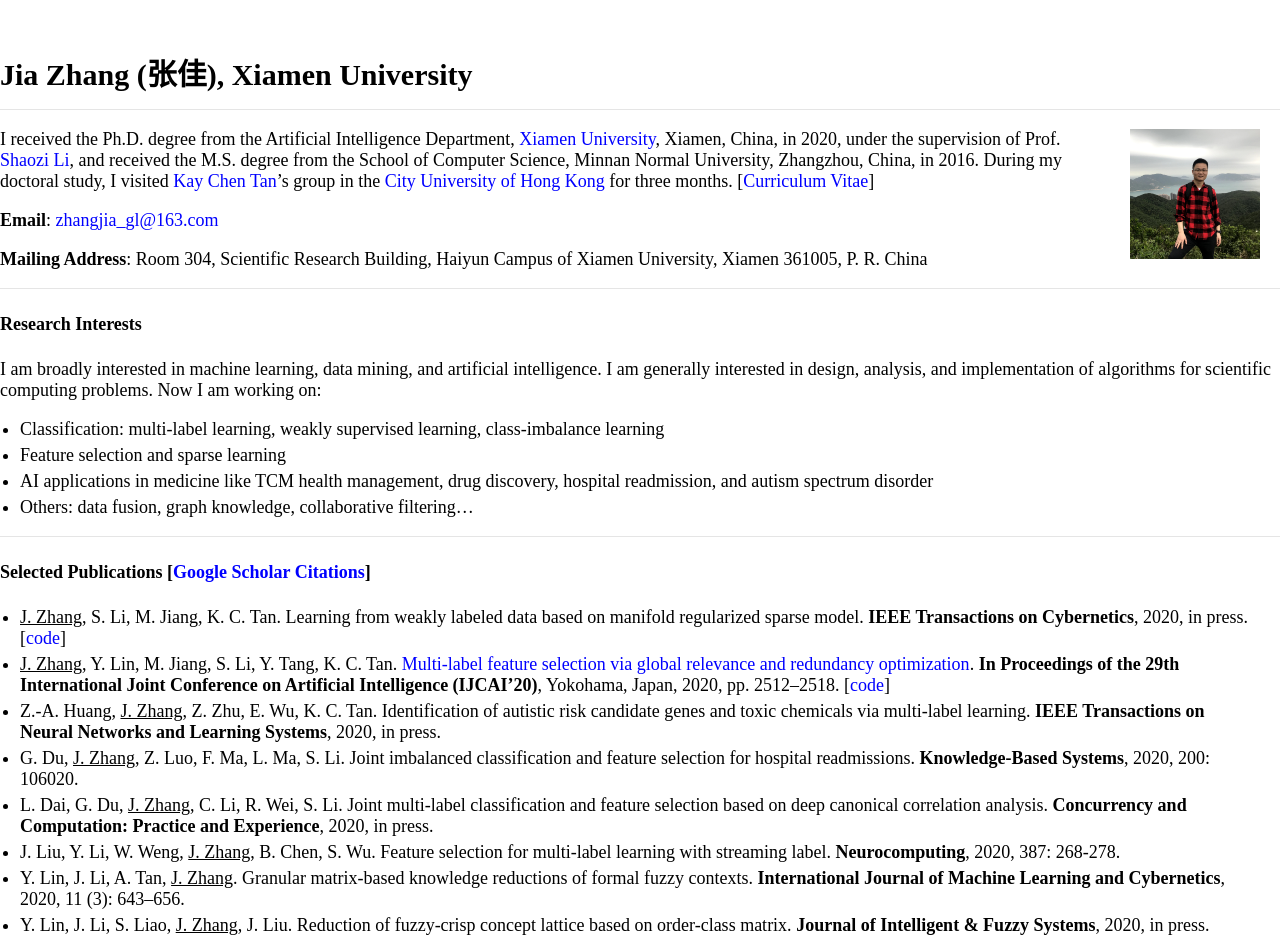
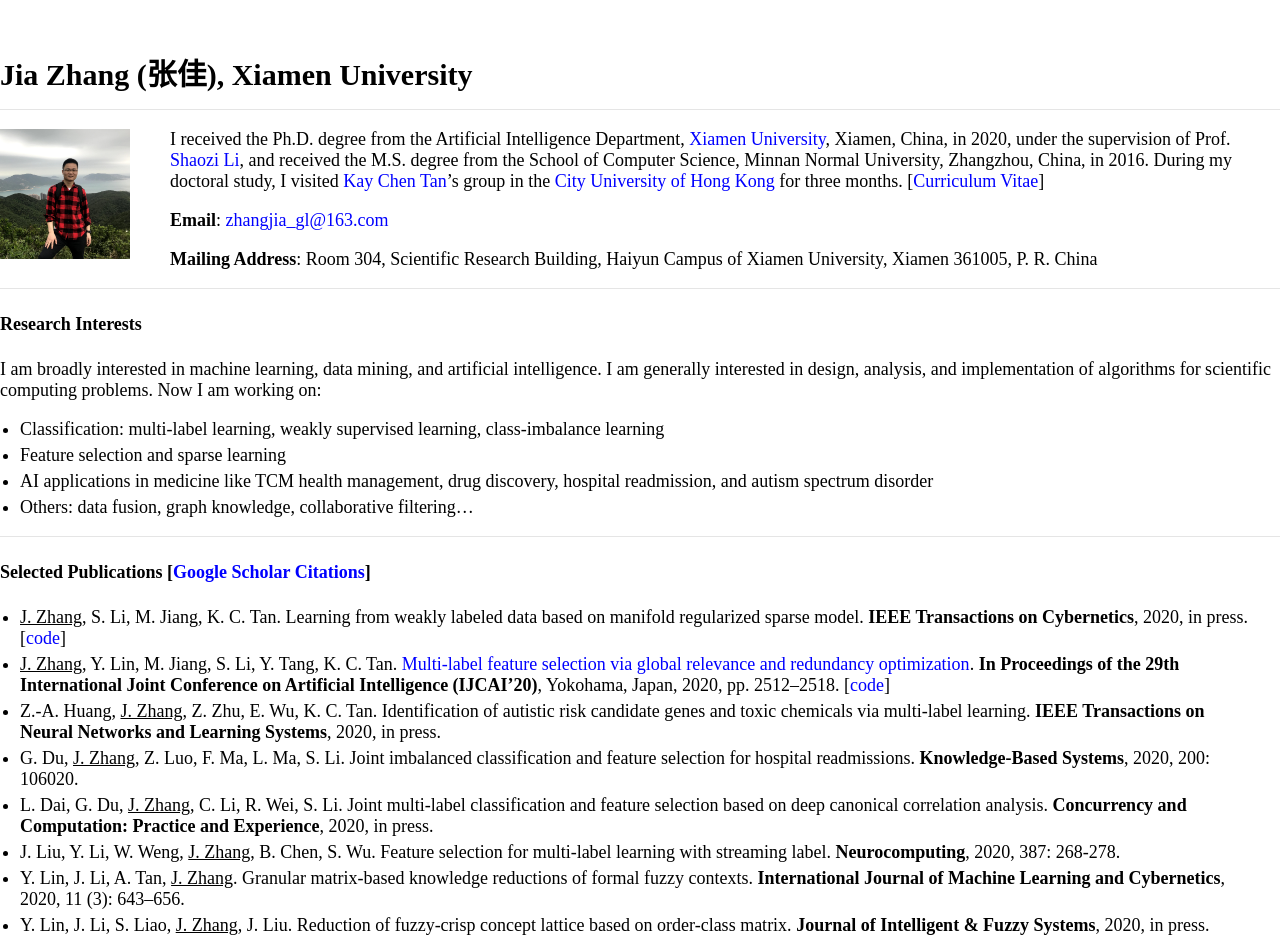
Before and after one commit to jiazhang-ml/jiazhang-ml.github.io, a Jekyll site: the page built from index.md, in a window 1280 px wide. Shown: the top 941 px of the page. Built offline with Jekyll 4.4.1, drawn with Linux system fonts in a browser that asks for light colours.

Commit message:
Update typography.scss

```diff
--- a/_sass/typography.scss
+++ b/_sass/typography.scss
@@ -40,8 +40,8 @@
         height: 130px;
         width: 130px;
         position: relative;
-        margin: 0px 20px 0px 20px;
-        float: right;
+        margin: 0px 40px 0px 0px;
+        float: left;
         border-radius: 0%;
         p & {
             padding: 0;
```
